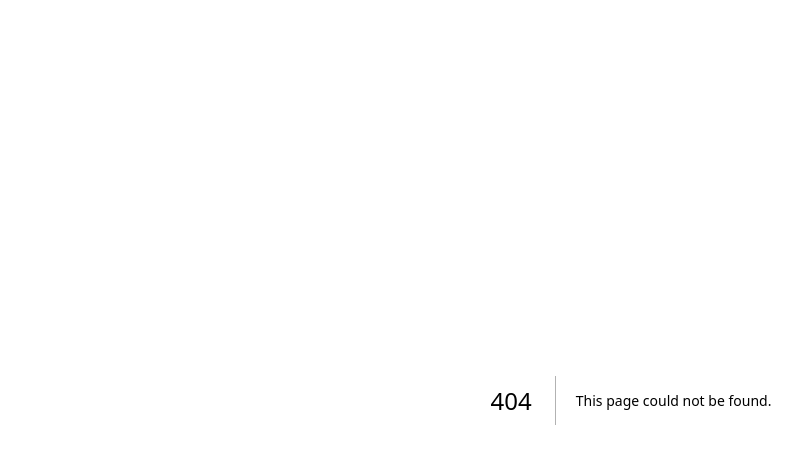
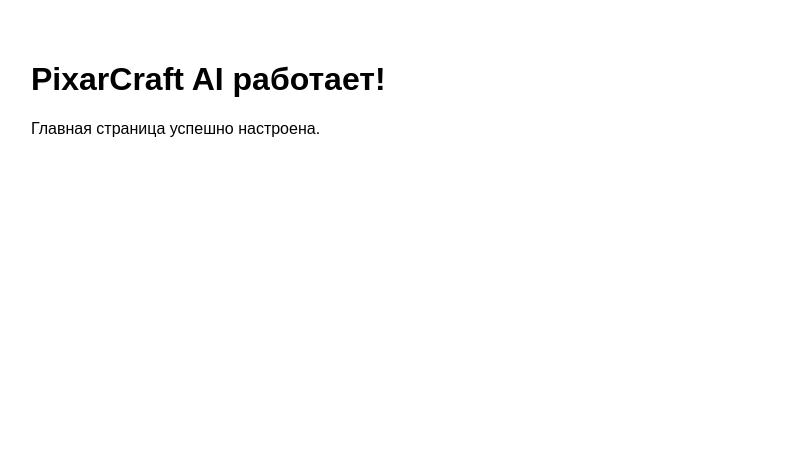
Before and after one commit to Irina0420/pixarcraft-ai-new., a Next.js app: page / in a window 1280 px wide. Before the commit this address had no page. Shown: the top 464 px of the page, without its empty margins (9-811 px from the left). Built offline with nearby package versions, Linux system fonts and the light colour scheme.

Commit message:
Create page.tsx

```diff
--- /dev/null
+++ b/app/page.tsx
@@ -0,0 +1,8 @@
+export default function Home() {
+  return (
+    <main style={{ padding: "40px", fontFamilies: "sans-serif" }}>
+      <h1>PixarCraft AI работает!</h1>
+      <p>Главная страница успешно настроена.</p>
+    </main>
+  );
+}
```
